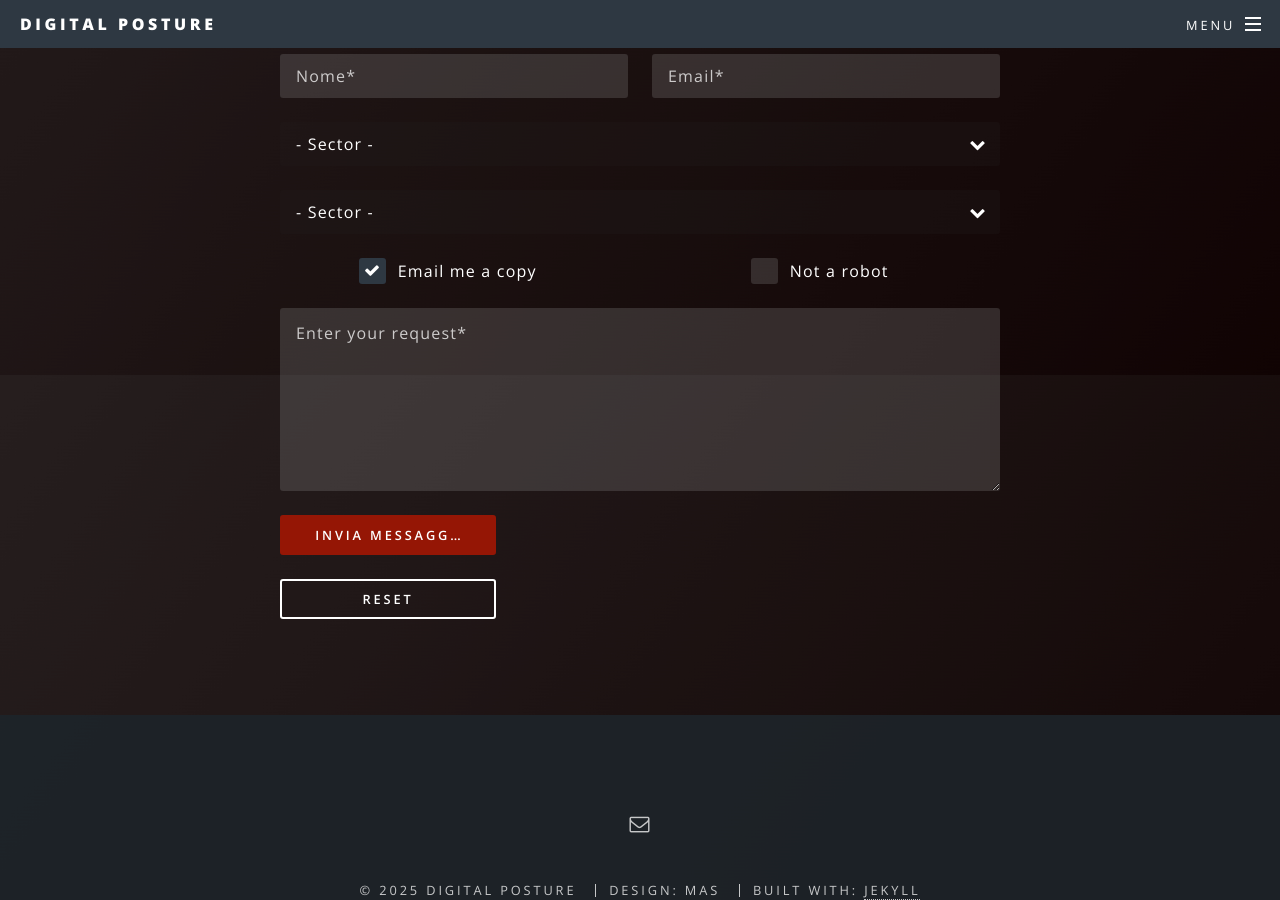
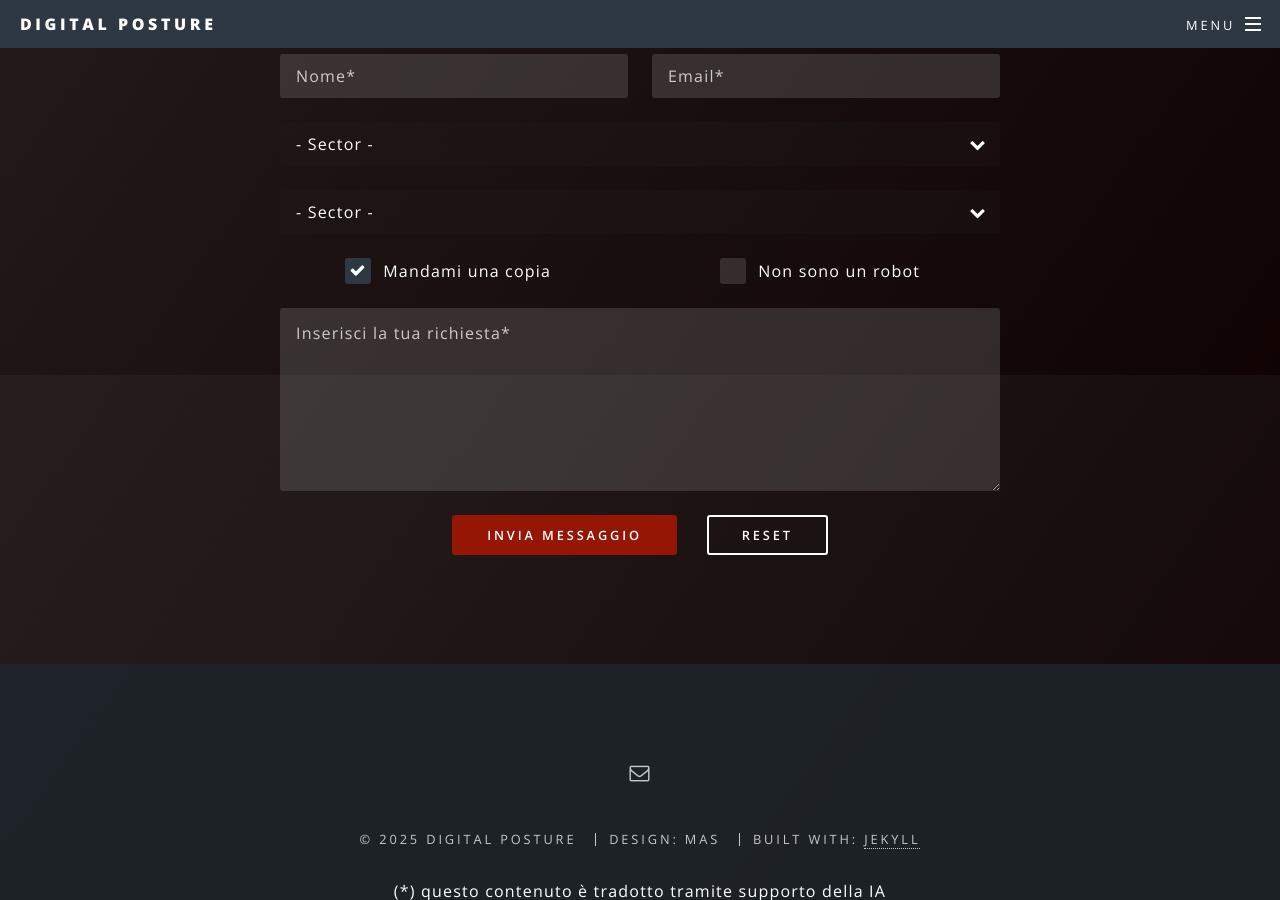
Before and after one commit to mixxr/it, a Jekyll site: the page built from index.html, in a window 1280 px wide and 900 px high, scrolled down 4176 px. Built offline with Jekyll 4.4.1, drawn with Linux system fonts in a browser that asks for light colours.

Commit message:
index width buttons

```diff
--- a/index.html
+++ b/index.html
@@ -140,18 +140,18 @@
 							</div>
 						</div>
 						<div class="6u 12u$(small)">
-							<input type="checkbox" id="demo-copy" name="demo-copy" checked aria-label="Email me a copy">
-							<label for="demo-copy">Email me a copy</label>
+							<input type="checkbox" id="demo-copy" name="demo-copy" checked aria-label="Mandami una copia">
+							<label for="demo-copy">Mandami una copia</label>
 						</div>
 						<div class="6u$ 12u$(small)">
-							<input type="checkbox" id="demo-human" name="demo-human" aria-label="Not a robot">
-							<label for="demo-human">Not a robot</label>
+							<input type="checkbox" id="demo-human" name="demo-human" aria-label="Non sono un robot">
+							<label for="demo-human">Non sono un robot</label>
 						</div>
 						<div class="12u$">
-							<textarea name="demo-message" id="demo-message" placeholder="Enter your request*" rows="6" required aria-label="Message"></textarea>
+							<textarea name="demo-message" id="demo-message" placeholder="Inserisci la tua richiesta*" rows="6" required aria-label="Messagio da inviare"></textarea>
 						</div>
 						<div class="12u$">
-							<ul class="actions vertical">
+							<ul class="actions" style="width: 100%;">
 								<li><input id="submitButton" type="submit" value="Invia messaggio" class="fit special" formnovalidate aria-label="Send Message" /></li>
 								<li><input type="reset" value="Reset" class="fit" aria-label="Reset form" /></li>
 							</ul>
```
